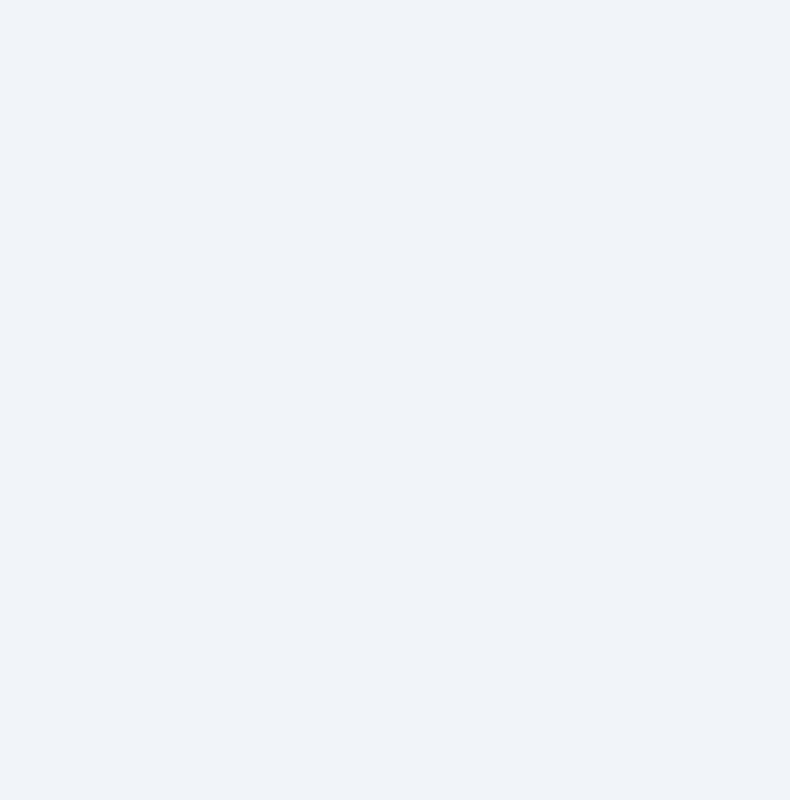
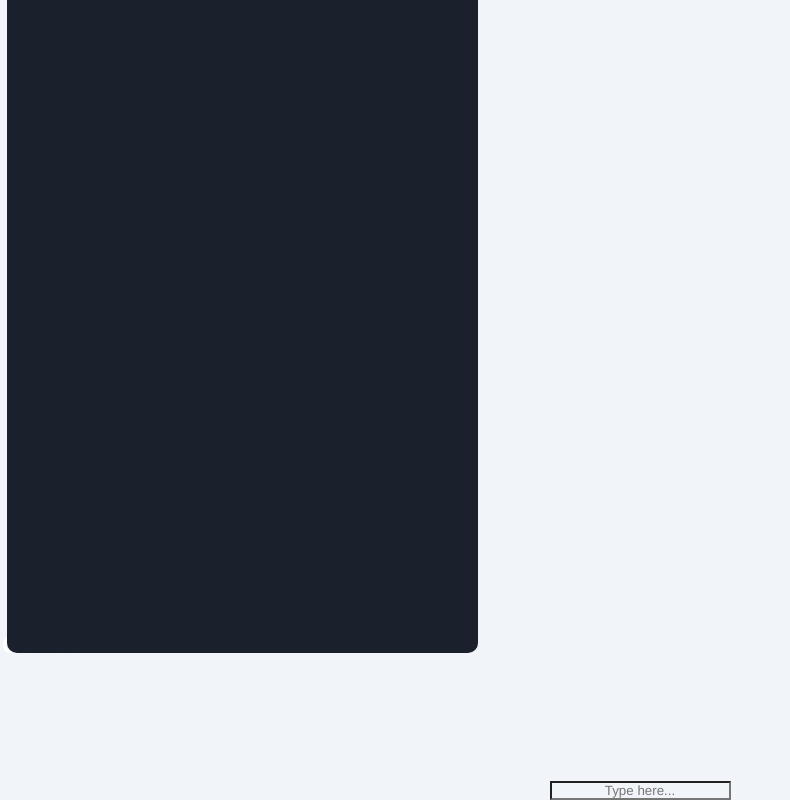
Before and after one commit to risphs/mango, a Vue app: page / in a window 1280 px wide. Shown: the part 536-1336 px from the top of the page, without its empty margins (0-790 px from the left). Before the commit the page ends 800 px from the top, so only its background shows below. Built offline with nearby package versions, Linux system fonts and the light colour scheme.

Commit message:
feat: ✨ Added structure to the Console section

```diff
--- a/src/App.vue
+++ b/src/App.vue
@@ -1,14 +1,17 @@
 <template>
     <Header></Header>
+    <Console></Console>
 </template>
 
 <script lang="ts">
     import Header from './components/Header.vue'
+    import Console from './components/Console.vue'
 
     export default {
         name: 'App',
         components: {
-            Header
+            Header,
+            Console
         }
     }
 </script>
--- /dev/null
+++ b/src/components/Console.vue
@@ -0,0 +1,48 @@
+<template>
+    <div id="console-container">
+        <div id="console-background"></div>
+        <h1 id="console-title">Console</h1>
+        <p id="console-text"></p>
+        <div id="text-box-container">
+            <input type="text" id="console-input" placeholder="Type here...">
+        </div>
+    </div>
+</template>
+
+<script lang="ts">
+export default {
+    name: 'Console',
+}
+</script>
+
+<style>
+#console-background {
+    position: relative;
+
+    width: 471px;
+    height: 978px;
+    left: 7px;
+    top: 84px;
+
+    margin-top: 10px;
+
+    background: #1A212C;
+    border-radius: 10px;
+}
+
+#console-title {
+    width: 112px;
+    height: 32px;
+
+    font-family: 'IBM Plex Sans';
+    font-style: normal;
+    font-weight: 600;
+    font-size: 24px;
+    line-height: 31px;
+    /* identical to box height */
+
+    text-transform: uppercase;
+
+    color: #FFFFFF;
+}
+</style>
```
